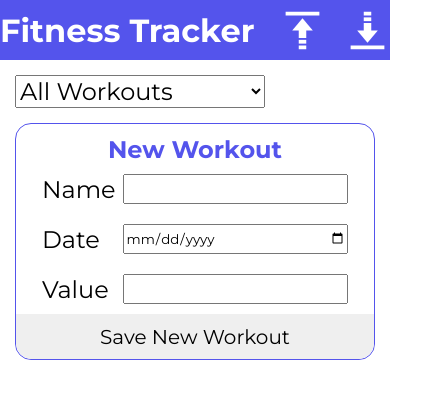
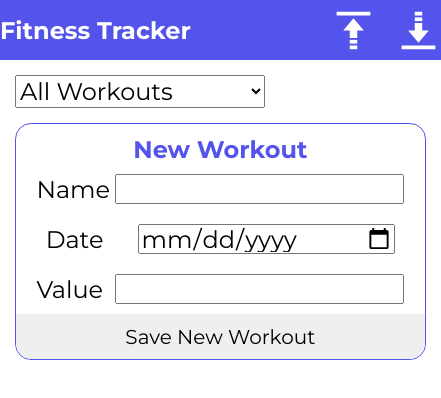
Before and after one commit to db981/fitness-app, a React (Create React App) app: page / in a window 390 px wide. Shown: the top 398 px of the page, 441 px wide, since content can reach past the window. Built offline with nearby package versions, Linux system fonts and the light colour scheme.

Commit message:
Further mobile optimizations and some bug fixes

```diff
--- a/src/App.js
+++ b/src/App.js
@@ -74,7 +74,7 @@ function App() {
       setWorkouts((prev) => {
         return prev.filter((workout) => workout.name != workoutName);
       });
-      if (workoutDates[selectedDate].includes(workoutName) && workoutDates[selectedDate].length == 1) { //if only workout on date, return to all workouts view
+      if (workoutDates[selectedDate]?.includes(workoutName) && workoutDates[selectedDate].length == 1) { //if only workout on date, return to all workouts view
         changeWorkouts({ target: { value: 'all' } });
       }
     }
--- a/src/NewWorkoutCard.js
+++ b/src/NewWorkoutCard.js
@@ -20,7 +20,7 @@ function NewWorkoutCard(props) {
 
   return (
     <div className="workoutCard">
-      <span className="workoutCardTitle">
+      <span className="workoutTitle">
         <h2>New Workout</h2>
       </span>
       <form className="workoutForm" id="workoutForm" onSubmit={submitForm}>
--- a/src/WorkoutCard.js
+++ b/src/WorkoutCard.js
@@ -94,36 +94,11 @@ function WorkoutCard(props) {
     }
     card.current.style.left = e.clientX + draggingOffset[0] + "px";
     card.current.style.top = e.clientY + draggingOffset[1] + "px";
-    console.log();
   }
-
-  /*
-  return (
-    <div className="workoutCard" ref={card} onMouseUp={stopDraggingCard} onMouseMove={dragCard} onMouseLeave={stopDraggingCard}>
-      <span className="workoutCardTitle" onMouseDown={startDraggingCard}>
-        <h2>{props.workout.name}</h2>
-        <img src={DeleteIcon} className="workoutDeleteButton" onClick={(e) => props.deleteWorkout(props.workout.name)}></img>
-      </span>
-      <form className={showForm ? "datapointForm formVisible" : "datapointForm formInvisible"} onSubmit={submitForm}>
-        <span className="formField">
-            <label htmlFor="datapointDate">Datapoint Date</label>
-            <input type="date" id="datapointDate" name="datapointDate" required></input>
-          </span>
-        <span className="formField">
-          <label htmlFor="datapointValue">Datapoint Value</label>
-          <input type="number" id="datapointValue" name="datapointValue" required></input>
-        </span>
-        <button type="submit"><img src={CheckMark}></img></button>
-      </form>
-      {chartData ? <Line options={options} data={chartData} /> : null}
-      <button className="addDatapointButton" onClick={() => setShowForm(!showForm)}>Add Datapoint</button>
-    </div>
-  )
-  */
 
   return (
     <div className="workoutCard">
-      <span className="workoutCardTitle">
+      <span className="workoutTitle">
         <h2>{props.workout.name}</h2>
         <img src={DeleteIcon} className="workoutDelete" onClick={(e) => props.deleteWorkout(props.workout.name)}></img>
       </span>
--- a/src/style.css
+++ b/src/style.css
@@ -85,6 +85,7 @@ header {
 
   header {
     justify-content: left;
+    font-size: 75%;
   }
 }
 
@@ -102,7 +103,7 @@ header {
   border-radius: 16px;
 }
 
-.workoutCardTitle {
+.workoutTitle {
   display: flex;
   justify-content: center;
   align-items: center;
@@ -110,11 +111,6 @@ header {
   height: 100%;
 
   color: rgb(84, 84, 236);
-}
-
-.cardMiddle {
-  position: relative;
-  min-height: 200px;
 }
 
 .workoutDelete {
@@ -128,7 +124,14 @@ header {
   cursor: pointer;
 }
 
+.cardMiddle {
+  position: relative;
+  min-height: 200px;
+}
+
 .workoutBottomButton {
+  align-self: flex-end;
+  height: 100%;
   width: 100%;
 
   border-bottom-left-radius: 16px;
@@ -136,6 +139,7 @@ header {
   border: transparent;
 
   font-size: 20px;
+  background-color: #EFEFEF;
   transition: background-color 1s, color 0.5s;
 }
 
@@ -167,6 +171,17 @@ header {
   font-size: 24px;
 }
 
+.workoutForm {
+  display: grid;
+  grid-auto-rows: 30px;
+  justify-items: center;
+  align-content: space-evenly;
+  gap: 20px;
+
+  padding-bottom: 10px;
+  font-size: 24px;
+}
+
 .formField {
   display: flex;
   justify-content: center;
@@ -181,9 +196,10 @@ header {
 }
 
 .formField>input {
-  width: 70%;
+  min-width: 70%;
   height: 100%;
   box-sizing: border-box;
+  font-size: 100%;
 }
 
 .formSaveButton {
@@ -203,195 +219,3 @@ header {
 .formSaveButton>img {
   height: 50%;
 }
-
-.workoutForm {
-  display: grid;
-  grid-auto-rows: 30px;
-  justify-items: center;
-  align-content: space-evenly;
-  gap: 20px;
-
-  padding-bottom: 10px;
-  font-size: 24px;
-}
-
-/*
-
-.workoutCard{
-  display: grid;
-  grid-auto-rows: min-content;
-  grid-template-columns: minmax(0, 1fr);
-
-  position: relative;
-  max-width: 90vw;
-
-  border: 1px solid rgb(84, 84, 236);
-  border-radius: 16px;
-  background-color: white;
-}
-
-.workoutCardTitle{
-  display: flex;
-  justify-content: center;
-  align-items: center;
-
-  position: relative;
-  height: 45px;
-  width: 100%;
-
-  color: rgb(84, 84, 236);
-  user-select: none;
-}
-
-.workoutCardTitle:hover{
-  cursor: pointer;
-}
-
-.workoutDeleteButton{
-  position: absolute;
-  right: 10px;
-  height: 80%;
-}
-
-.workoutDeleteButton:hover{
-  cursor: pointer;
-}
-
-.workoutCardTitle > button{
-  position: absolute;
-  left: 0;
-
-  border: 0;
-  background-color: transparent;
-}
-
-.datapointForm{
-  height: calc(100% - 90px);
-  display: grid;
-  grid-auto-rows: auto;
-  justify-items: center;
-  align-content: center;
-  gap: 35px;
-
-  position: absolute;
-  width: 100%;
-  transition: bottom 0.5s, opacity 0.25s;
-}
-
-.formVisible{
-  bottom: 45px;
-
-  opacity: 1;
-  background-color: white;
-}
-
-.formInvisible{
-  bottom: -25px;
-
-  opacity: 0;
-
-  pointer-events: none;
-}
-
-.datapointForm > button{
-  height: 60px;
-  width: 60px;
-
-  border-radius: 32px;
-  border-color: rgb(84, 84, 236);
-
-  transition: background-color 1s;
-}
-
-.datapointForm > button:hover{
-  background-color: rgb(157, 157, 250);
-}
-
-.datapointForm > button > img{
-  height: 50%;
-}
-
-.addDatapointButton{
-  align-self: flex-end;
-
-  width: 100%;
-  height: 45px;
-
-  border-bottom-left-radius: 16px;
-  border-bottom-right-radius: 16px;
-  border: transparent;
-
-  font-size: 20px;
-
-  transition: background-color 1s, color 0.5s;
-  z-index: 2;
-}
-
-.addDatapointButton:hover{
-  background-color: rgb(157, 157, 250);
-  color: white;
-}
-
-.newWorkoutCard{
-  display: flex;
-  justify-content: center;
-  align-items: center;
-
-  min-height: 300px;
-  max-width: 90vw;
-  border: 1px solid rgb(84, 84, 236);
-  border-radius: 16px;
-}
-
-.newWorkoutButton{
-  height: 150px;
-  width: 150px;
-
-  border-color: rgb(84, 84, 236);
-  border-radius: 128px;
-
-  font-size: 80px;
-  color:rgb(84, 84, 236);
-
-  transition: background-color 1s, color 0.5s;
-}
-
-.newWorkoutButton:hover{
-  background-color: rgb(157, 157, 250);
-  color: white;
-}
-
-.newWorkoutForm{
-  display: grid;
-  grid-auto-rows: min-content;
-  justify-items: center;
-  align-content: space-between;
-
-  height: 100%;
-  width: 100%;
-}
-
-.formField{
-  display: flex;
-  justify-content: center;
-  align-items: center;
-  justify-self: center;
-
-  position: relative;
-  width: 75%;
-}
-
-.formField > label{
-  position: absolute;
-  top: -20px;
-  left: 0px;
-}
-
-.formField > input{
-  width: 100%;
-  height: 35px;
-
-  font-size: 28px;
-}
-
-*/
```
